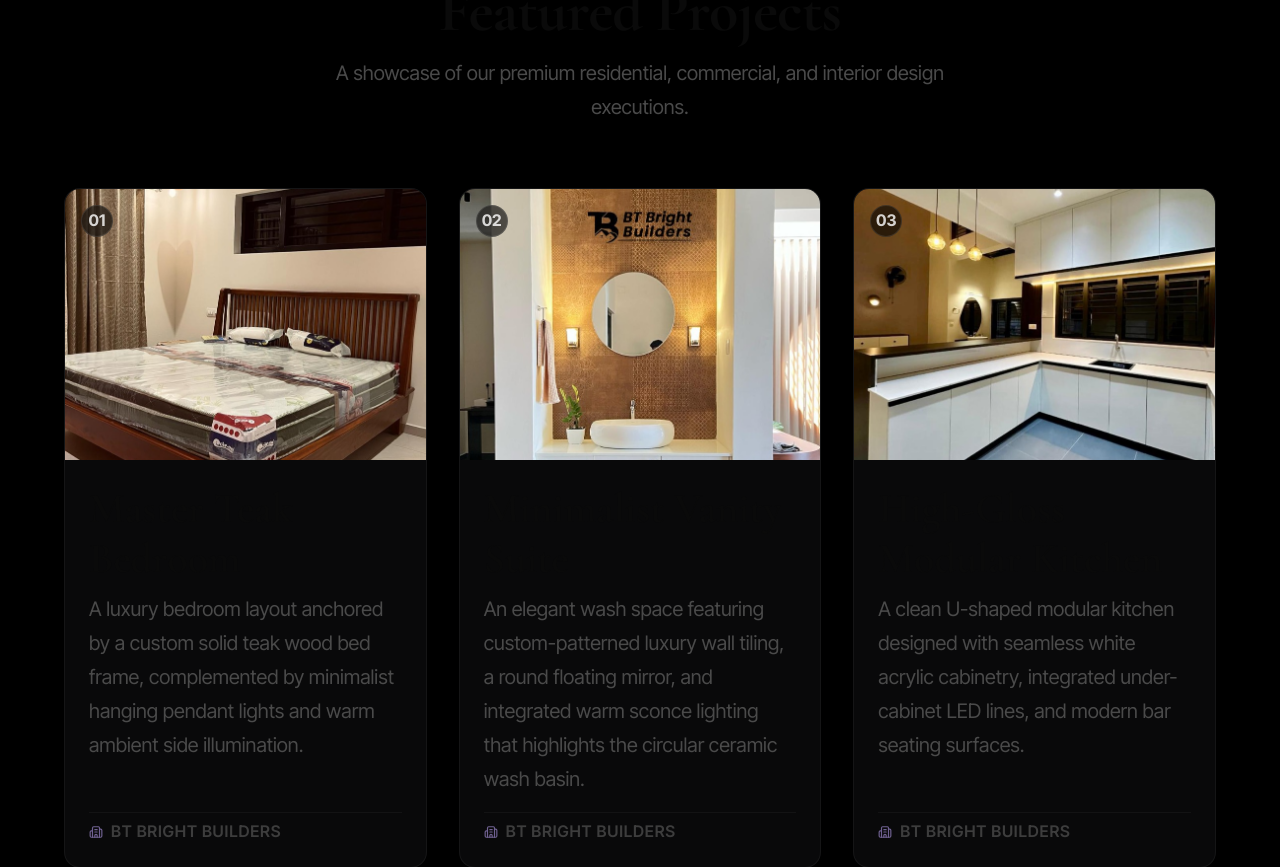
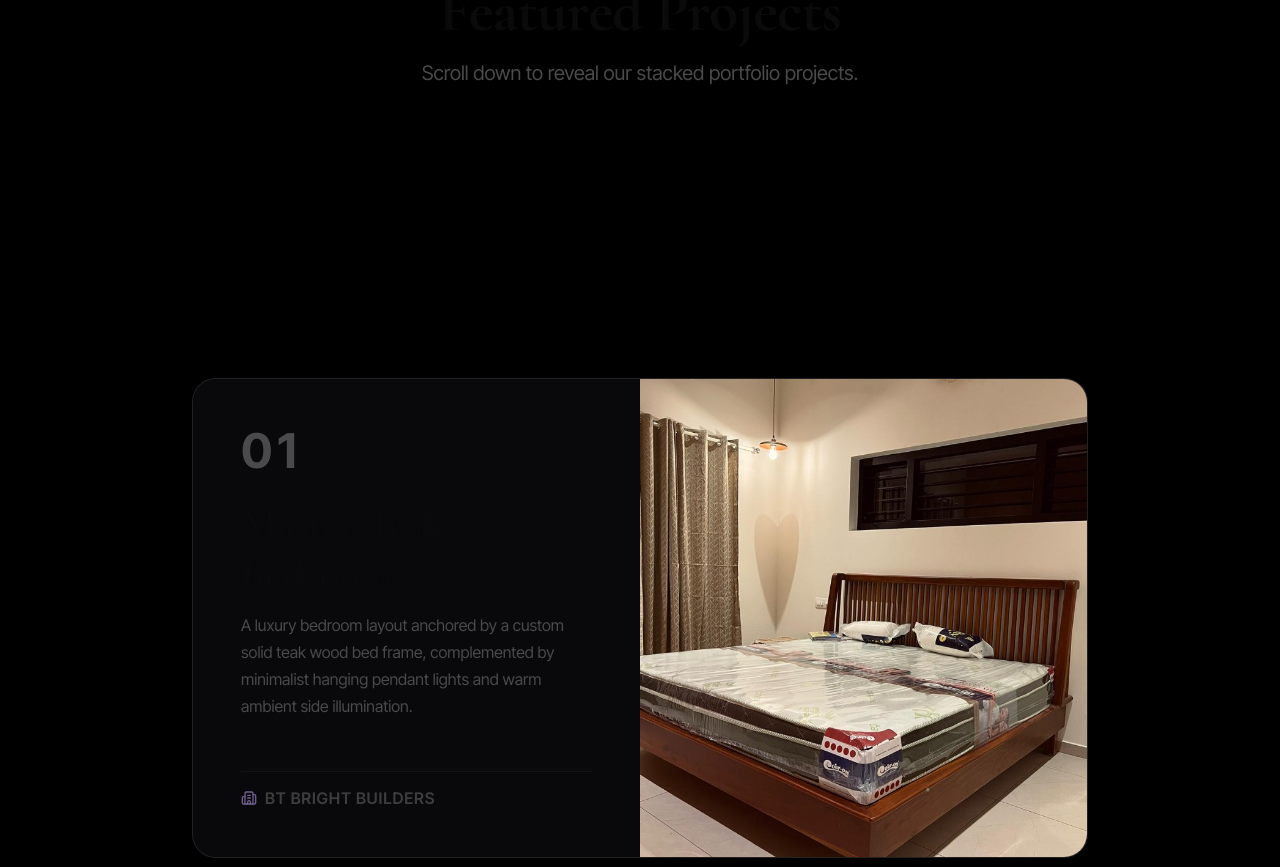
Before and after one commit to intasiabranding-source/bright-builders, a React (Vite) app: page / in a window 1280 px wide. Shown: the part 4700-5567 px from the top of the page. Built offline with nearby package versions, Linux system fonts and the light colour scheme.

Commit message:
feat: integrate skiper ui card stack scroll animation for projects section

```diff
--- a/src/components/ImageReveal.tsx
+++ b/src/components/ImageReveal.tsx
@@ -1,4 +1,8 @@
-import { Building2 } from 'lucide-react';
+"use client";
+
+import { motion, useScroll, useTransform } from "framer-motion";
+import { useRef } from "react";
+import { Building2 } from "lucide-react";
 
 interface ProjectItem {
   id: string;
@@ -81,55 +85,116 @@ const projectsData: ProjectItem[] = [
   },
 ];
 
+const StickyCard_001 = ({
+  i,
+  title,
+  description,
+  imgUrl,
+  number,
+  progress,
+  range,
+  targetScale,
+}: {
+  i: number;
+  title: string;
+  description: string;
+  imgUrl: string;
+  number: string;
+  progress: any;
+  range: [number, number];
+  targetScale: number;
+}) => {
+  const container = useRef<HTMLDivElement>(null);
+  const scale = useTransform(progress, range, [1, targetScale]);
+
+  return (
+    <div
+      ref={container}
+      className="sticky top-0 flex min-h-screen items-center justify-center px-4 md:px-6 z-10"
+    >
+      <motion.div
+        style={{
+          scale,
+          top: `calc(10vh + ${i * 24}px)`,
+        }}
+        className="relative flex flex-col md:flex-row h-[75vh] md:h-[60vh] w-full max-w-4xl origin-top rounded-3xl border border-white/10 bg-zinc-950 overflow-hidden shadow-[0_-20px_50px_rgba(0,0,0,0.8)]"
+      >
+        {/* Left/Top Content Column */}
+        <div className="w-full md:w-1/2 flex flex-col justify-between p-6 md:p-12 z-10 select-none text-white bg-zinc-950">
+          <div>
+            <span className="text-3xl md:text-5xl font-bold tracking-widest block font-sans text-[#8A78B4]/20 mb-4 md:mb-6">
+              {number}
+            </span>
+            <h3 className="text-xl md:text-3xl font-bold font-display leading-tight text-white mb-3">
+              {title}
+            </h3>
+            <p className="text-xs md:text-sm text-gray-400 font-sans font-light leading-relaxed">
+              {description}
+            </p>
+          </div>
+
+          <div className="flex items-center gap-2 text-xs font-semibold uppercase tracking-wider text-[#8A78B4] opacity-80 pt-4 border-t border-white/5 mt-4">
+            <Building2 className="w-4 h-4" />
+            <span>BT Bright Builders</span>
+          </div>
+        </div>
+
+        {/* Right/Bottom Image Column */}
+        <div className="w-full md:w-1/2 h-[45%] md:h-full relative overflow-hidden bg-black">
+          <img
+            src={imgUrl}
+            alt={title}
+            className="w-full h-full object-cover"
+            loading="lazy"
+          />
+        </div>
+      </motion.div>
+    </div>
+  );
+};
+
 export function ImageRevealSection() {
+  const container = useRef<HTMLDivElement>(null);
+  const { scrollYProgress } = useScroll({
+    target: container,
+    offset: ["start start", "end end"],
+  });
+
   return (
-    <div className="w-full bg-black text-white px-6 md:px-12 lg:px-16 py-20 md:py-28 max-w-7xl mx-auto border-t border-white/5">
-      <div className="text-center max-w-2xl mx-auto mb-16">
+    <div className="w-full bg-black text-white py-16 md:py-28 border-t border-white/5">
+      <div className="text-center max-w-2xl mx-auto mb-12 px-6">
         <span className="text-xs uppercase tracking-widest text-[#8A78B4] font-semibold block mb-2">// OUR PORTFOLIO</span>
         <h2 className="text-4xl md:text-5xl font-light tracking-tight text-white font-display">Featured Projects</h2>
         <p className="text-gray-400 mt-3 text-sm md:text-base font-light">
-          A showcase of our premium residential, commercial, and interior design executions.
+          Scroll down to reveal our stacked portfolio projects.
         </p>
       </div>
 
-      <div className="grid grid-cols-1 md:grid-cols-2 lg:grid-cols-3 gap-8">
-        {projectsData.map((project) => (
-          <div
-            key={project.id}
-            className="group flex flex-col bg-zinc-900/40 rounded-2xl overflow-hidden border border-white/5 transition-all duration-500 hover:border-[#8A78B4]/30 hover:shadow-[0_8px_30px_rgb(0,0,0,0.5)]"
-          >
-            {/* Image Container */}
-            <div className="aspect-[4/3] w-full overflow-hidden bg-zinc-950 relative">
-              <img
-                src={project.imgUrl}
-                alt={project.title}
-                className="w-full h-full object-cover transition-transform duration-700 ease-out group-hover:scale-105"
-                loading="lazy"
-              />
-              <div className="absolute top-4 left-4 bg-black/60 backdrop-blur-md border border-white/10 rounded-full w-8 h-8 flex items-center justify-center text-xs font-bold text-white/80">
-                {project.number}
-              </div>
-            </div>
-
-            {/* Narrative Content */}
-            <div className="p-6 flex flex-col flex-1 justify-between gap-4">
-              <div>
-                <h3 className="text-lg font-semibold font-display text-white group-hover:text-[#8A78B4] transition-colors duration-300">
-                  {project.title}
-                </h3>
-                <p className="text-sm text-gray-400 mt-2 font-sans font-light leading-relaxed">
-                  {project.description}
-                </p>
-              </div>
-
-              <div className="flex items-center gap-2 text-xs font-semibold uppercase tracking-wider text-[#8A78B4] opacity-80 pt-2 border-t border-white/5">
-                <Building2 className="w-3.5 h-3.5" />
-                <span>BT Bright Builders</span>
-              </div>
-            </div>
-          </div>
-        ))}
-      </div>
+      <main
+        ref={container}
+        className="relative flex w-full flex-col items-center justify-center pb-[10vh]"
+      >
+        {projectsData.map((project, i) => {
+          const targetScale = Math.max(
+            0.8,
+            1 - (projectsData.length - i - 1) * 0.02,
+          );
+          const rangeStart = i * (1 / projectsData.length);
+          return (
+            <StickyCard_001
+              key={project.id}
+              i={i}
+              title={project.title}
+              description={project.description}
+              imgUrl={project.imgUrl}
+              number={project.number}
+              progress={scrollYProgress}
+              range={[rangeStart, 1]}
+              targetScale={targetScale}
+            />
+          );
+        })}
+      </main>
     </div>
   );
 }
```
